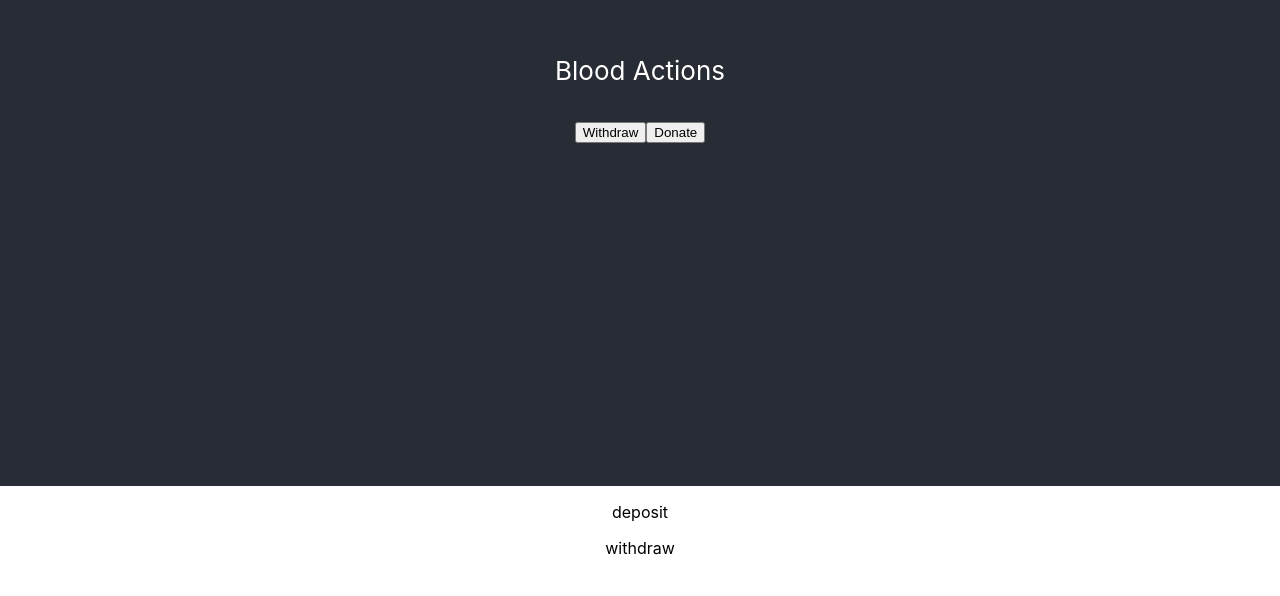
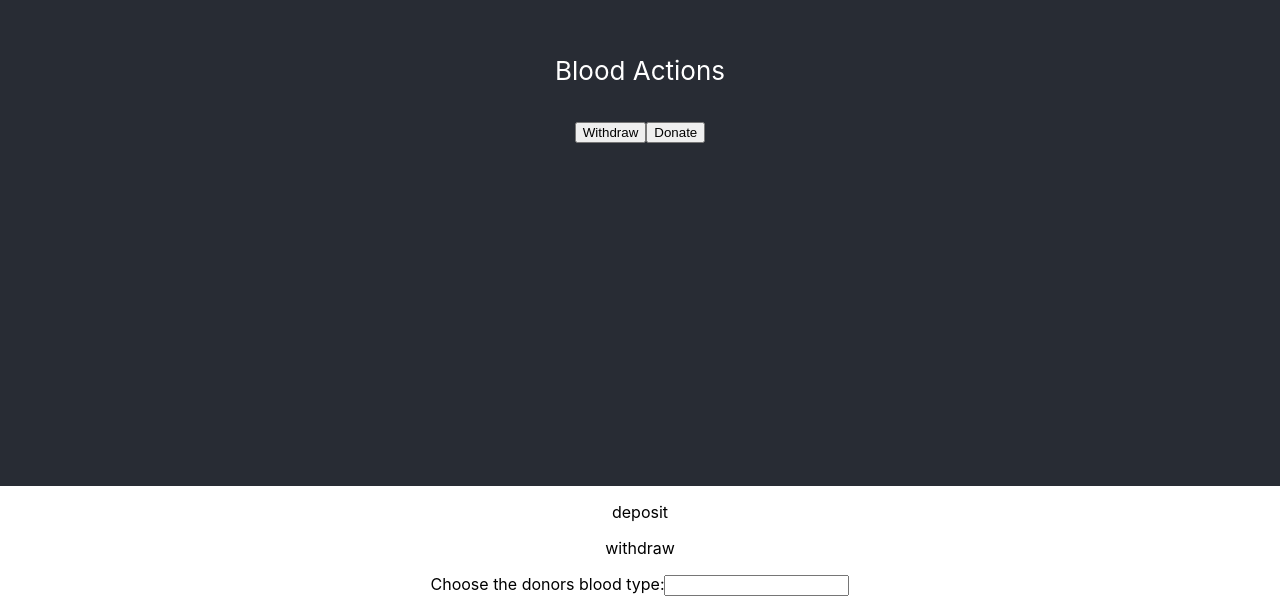
Before and after one commit to w3hackes/Testing, a React (Create React App) app in the folder create-flask-app/: page / in a window 1280 px wide. Shown: the part 432-1028 px from the top of the page. Before the commit the page ends 1006 px from the top, so only its background shows below. Built offline with nearby package versions, Linux system fonts and the light colour scheme.

Commit message:
Update App.js

```diff
--- a/create-flask-app/src/App.js
+++ b/create-flask-app/src/App.js
@@ -15,6 +15,7 @@ function App() {
         <div className="App">
 
             {/* Professional heading */}
+
             <div className="main-heading">
                 <h1>Blood Bank Management System</h1>
                 <p className="subtext">Manage donations, withdrawals, and blood inventory</p>
@@ -31,6 +32,15 @@ function App() {
             </header>
             <p> deposit </p>
             <p> withdraw</p>
+            <label for= "Blood type"> Choose the donors blood type:</label>
+            <input list = "Blood types" id = "Blood type" name = "blood Type" />
+            <datalist id = "Blood type">
+                <option value ="A"></option>
+                <option value ="B"></option>
+                <option value ="AB"></option>
+                <option value = "O"></option>
+            </datalist>
+
         </div>
     );
 }
```
